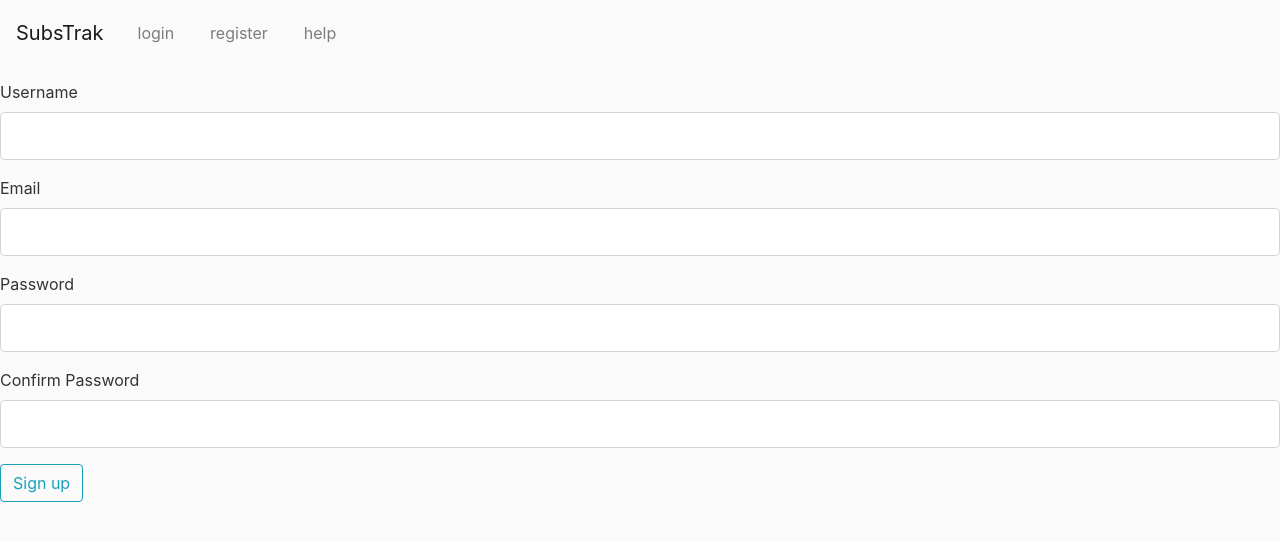
After one commit to DaveNganga/SEO-Project02, a Flask app: page /register_account in a window 1280 px wide. The commit adds this page. Shown: the top 541 px of the page. Run offline with Flask 2, Linux system fonts and the light colour scheme; some libraries are stand-ins or nearby versions.

Commit message:
form changes

```diff
--- a/main.py
+++ b/main.py
@@ -1,51 +1,76 @@
 from flask import Flask, render_template, url_for, flash, redirect
 from form import InputForm
+from registerForm import RegistrationForm
 from flask_sqlalchemy import SQLAlchemy
+from flask_behind_proxy import FlaskBehindProxy
 
 app = Flask(__name__, template_folder='templates')
+proxied = FlaskBehindProxy(app)
 
 app.config['SECRET_KEY'] = '6849ddabd6659cb932e048b24afa64d71de66d5a9b4a5974'
 app.config['SQLALCHEMY_DATABASE_URI'] = 'sqlite:///site.db'
 db = SQLAlchemy(app)
 
-class User(db.Model): #creation of database
-    id = db.Column(db.Integer, primary_key=True)
-    name_of_subscription = db.Column(db.String(20), unique=True, nullable=False)
-    email = db.Column(db.String(120), unique=True, nullable=False)
-    billing_cycle = db.Column(db.Integer, nullable=False)
-    cost = db.Column(db.String(60), nullable=False)
+class UserReg(db.Model): #create database for registering
+      id = db.Column(db.Integer, primary_key=True)
+      username = db.Column(db.String(20), unique=True, nullable=False)
+      email = db.Column(db.String(120), unique=True, nullable=False)
+      password = db.Column(db.String(60), nullable=False)
 
-    def __repr__(self):
-        return f"User('{self.email}','{self.name_of_subscription}', '{self.billing_cycle}', {self.cost})"
+      def __repr__(self):
+            return f"UserReg('{self.username}', '{self.email}')"
+
+class User(db.Model): #creation of database for subscription data
+      id = db.Column(db.Integer, primary_key=True)
+      name_of_subscription = db.Column(db.String(20), unique=True, nullable=False)
+      email = db.Column(db.String(120), unique=True, nullable=False)
+      billing_cycle = db.Column(db.Integer, nullable=False)
+      cost = db.Column(db.String(60), nullable=False)
+
+      def __repr__(self):
+            return f"User('{self.email}','{self.name_of_subscription}', '{self.billing_cycle}', '{self.cost}')"
 
 
 @app.route("/")    #Home page (I just put something here as a placeholder)
 def home():
-    return render_template('homepage.html')
+      return render_template('homepage.html')
 
-@app.route("/register", methods = ['GET', 'POST']) #the register page
-def register():
-    form = InputForm()
-    if form.validate_on_submit(): #what happens when the user signs up for our reminder
-        user = User(name_of_subscription=form.name_of_subscription.data, email=form.email.data, billing_cycle=form.billing_cycle.data, cost = form.cost.data)
-        db.session.add(user)
-        db.session.commit()
-        flash(f'Account created for {form.username.data}!', 'success')
-        return redirect(url_for('home')) # if so - send to home page
-    return render_template('register.html', title='Register', form=form)
+@app.route("/register", methods = ['GET', 'POST']) #the register subscription page
+def register_sub():
+      form = InputForm()
+      if form.validate_on_submit(): #what happens when the user signs up for our reminder
+          user = User(name_of_subscription=form.name_of_subscription.data, email=form.email.data, billing_cycle=form.billing_cycle.data, cost = form.cost.data)
+          db.session.add(user)
+          db.session.commit()
+          flash(f'Account created for {form.name_of_subscription.data}!', 'success')
+          return redirect(url_for('home')) # if so - send to home page
+      return render_template('register_sub.html', title='Register Subscription', form=form)
+
+
+@app.route("/register_account", methods = ['GET', 'POST']) #the register page
+def register_account():
+      form = RegistrationForm()
+      if form.validate_on_submit(): #what happens when the user signs up for an account
+          user = UserReg(username=form.username.data, email=form.email.data, password=form.password.data)
+          db.session.add(user)
+          db.session.commit()
+          flash(f'Account created for {form.username.data}!', 'success')
+          return redirect(url_for('home')) # if so - send to home page
+      return render_template('register_account.html', title='Register account', form=form)
+
 
 @app.route("/login")    #Home page (I just put something here as a placeholder)
 def login():
-    return render_template('login.html')
+      return render_template('login.html')
 
 @app.route("/dashboard")    #Home page (I just put something here as a placeholder)
 def dashboard():
-    return render_template('dashboard.html')
+      return render_template('dashboard.html')
 
 @app.route("/help")    #Home page (I just put something here as a placeholder)
 def help():
-    return render_template('faq.html')
+      return render_template('faq.html')
 
 
 if __name__ == '__main__':
-    app.run(debug=True, host="0.0.0.0")
+      app.run(debug=True, host="0.0.0.0")
--- /dev/null
+++ b/registerForm.py
@@ -0,0 +1,13 @@
+from flask_wtf import FlaskForm
+from wtforms import StringField, PasswordField, SubmitField, BooleanField
+from wtforms.validators import DataRequired, Length, Email, EqualTo
+
+class RegistrationForm(FlaskForm):
+      username = StringField('Username',
+                             validators=[DataRequired(), Length(min=2, max=20)])
+      email = StringField('Email',
+                         validators=[DataRequired(), Email()])
+      password = PasswordField('Password', validators=[DataRequired()])
+      confirm_password = PasswordField('Confirm Password',
+                                      validators=[DataRequired(), EqualTo('password')])
+      submit = SubmitField('Sign up')
--- a/templates/homepage.html
+++ b/templates/homepage.html
@@ -82,7 +82,7 @@
             </div>
             <div class="form sign-up" id="register">
               <h2 style="Color:#c3b299">Join the family</h2>
-              <label>
+               <label>
                 <span>Name</span>
                 <input type="text" />
               </label>
--- a/templates/layout.html
+++ b/templates/layout.html
@@ -31,6 +31,15 @@
         </ul>
       </div>
     </nav>
+     {% with messages = get_flashed_messages(with_categories=true) %}
+            {% if messages %}
+              {% for category, message in messages %}
+                 <div class="alert alert-{{ category }}">
+                   {{ message }}
+                </div>
+              {% endfor %}
+            {% endif %}
+          {% endwith %}
      {% block content %}{% endblock %}
     <!-- Optional JavaScript still bootsrap-->
     <!-- jQuery first, then Popper.js, then Bootstrap JS -->
--- a/templates/register.html
+++ /dev/null
@@ -1,6 +0,0 @@
-{% extends "layout.html" %}
-{% block content %}
-    <div class="header-image">
-
-    </div>
-{% endblock content %}
--- /dev/null
+++ b/templates/register_account.html
@@ -0,0 +1,65 @@
+{% extends "layout.html" %}
+{% block content %}
+    <div class="content-section">
+        <form method="POST" action="">
+            {{ form.hidden_tag() }}
+            <fieldset class="form-group">
+                <div class="form-group">
+                    {{ form.username.label(class="form-control-label") }}
+                    {% if form.username.errors %}
+                        {{ form.username(class="form-control form-control-lg is-invalid") }}
+                        <div class="invalid-feedback">
+                            {% for error in form.username.errors%}
+                                <span>{{error}}</span>
+                            {% endfor %}
+                        </div>
+                    {% else %}
+                        {{ form.username(class="form-control form-control-lg") }}
+                    {% endif %}
+                </div>
+                     <div class="form-group">
+                     {{ form.email.label(class="form-control-label") }}
+                     {% if form.email.errors %}
+                       {{ form.email(class="form-control form-control-lg is-invalid") }}
+                       <div class="invalid-feedback">
+                         {% for error in form.email.errors%}
+                             <span>{{error}}</span>
+                         {% endfor %}
+                       </div>
+                   {% else %}
+                       {{ form.email(class="form-control form-control-lg") }}
+                   {% endif %}
+                 </div>
+                 <div class="form-group">
+                     {{ form.password.label(class="form-control-label") }}
+                     {% if form.password.errors %}
+                       {{ form.password(class="form-control form-control-lg is-invalid") }}
+                       <div class="invalid-feedback">
+                         {% for error in form.password.errors%}
+                             <span>{{error}}</span>
+                         {% endfor %}
+                       </div>
+                   {% else %}
+                       {{ form.password(class="form-control form-control-lg") }}
+                   {% endif %}
+                 </div>
+                 <div class="form-group">
+                     {{ form.confirm_password.label(class="form-control-label") }}
+                     {% if form.confirm_password.errors %}
+                         {{ form.confirm_password(class="form-control form-control-lg is-invalid") }}
+                         <div class="invalid-feedback">
+                             {% for error in form.confirm_password.errors%}
+                                 <span>{{error}}</span>
+                             {% endfor %}
+                         </div>
+                     {% else %}
+                         {{ form.confirm_password(class="form-control form-control-lg") }}
+                     {% endif %}
+                 </div>
+                 <div class="form-group">
+                     {{ form.submit(class="btn btn-outline-info") }}
+                 </div>
+            </fieldset>
+        </form>
+    </div>
+{% endblock content %}
```
Also changed, not shown: loginForm.py (added, +10 -0 lines), site.db (added), templates/register_sub.html (added).
